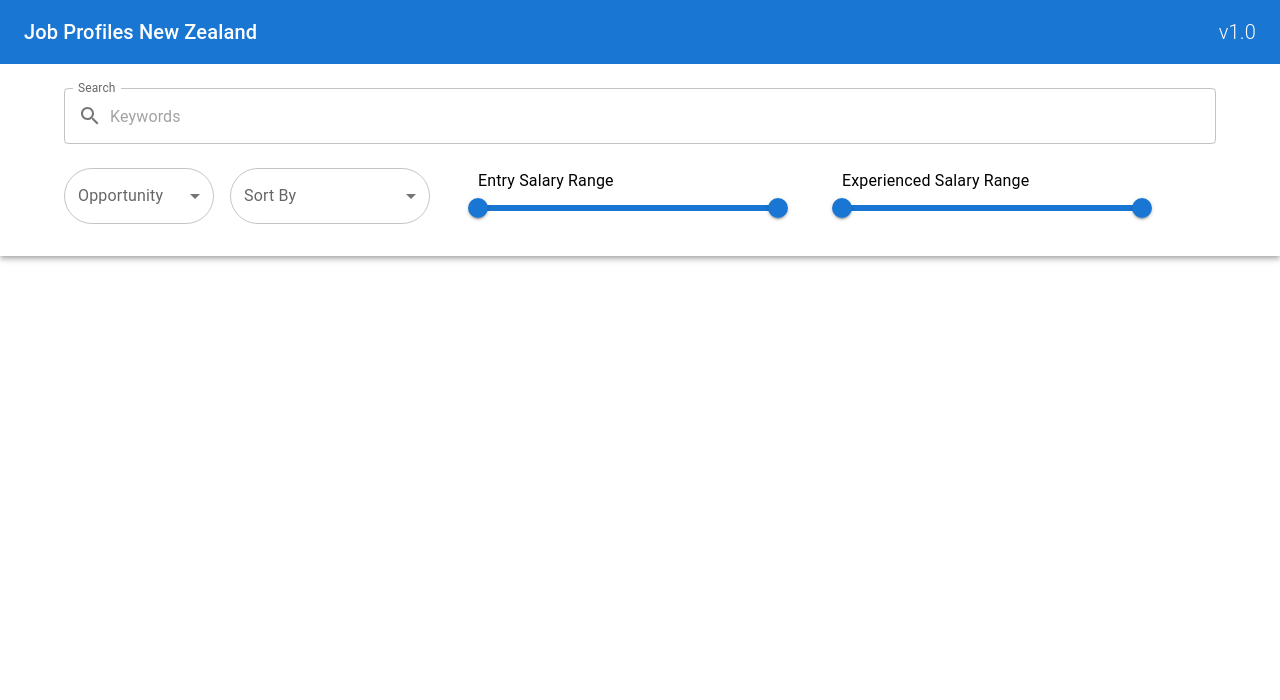
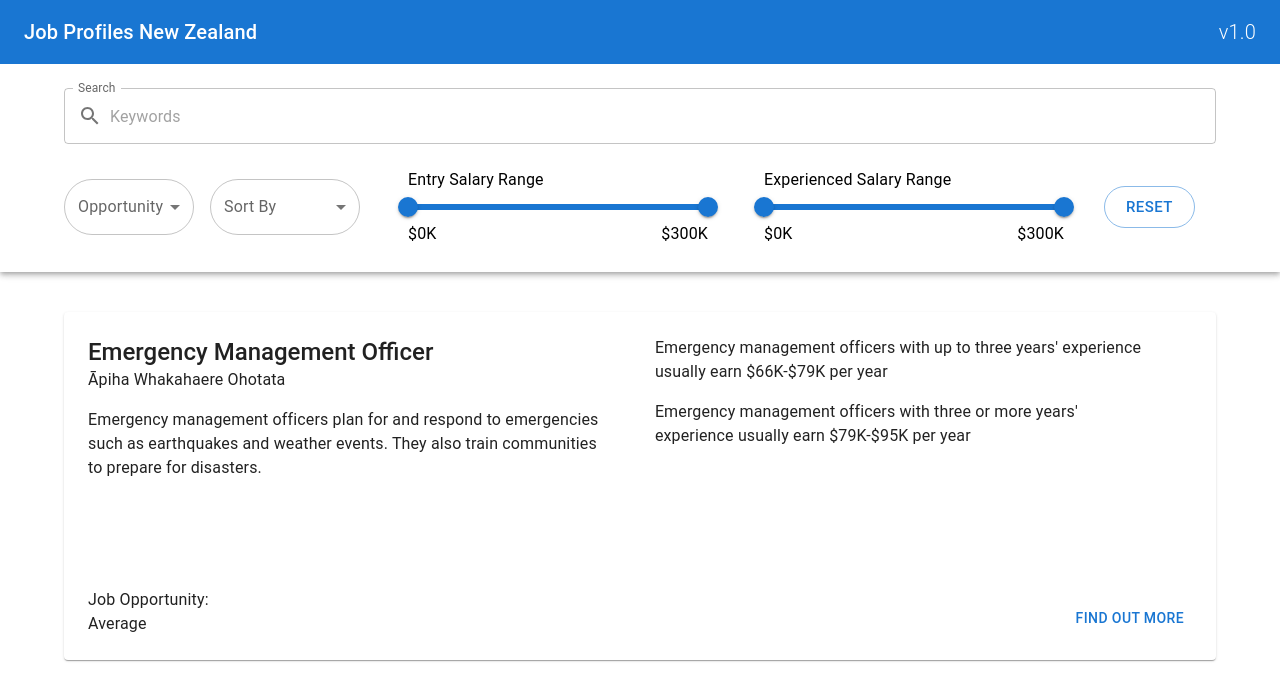
Before and after one commit to Lucaseng/Job-Profiles-New-Zealand, a React (Vite) app in the folder web/Job Profiles New Zealand/: page / in a window 1280 px wide. Shown: the top 700 px of the page. Built offline with nearby package versions, Linux system fonts and the light colour scheme.

Commit message:
Updated Search Bar and Job-Card Creation
- Data populated on JobCard, but styling revisions required.
- Reset button for search bar added
- Salary Ranges added for Salary Sliders

```diff
--- a/web/Job Profiles New Zealand/src/Home.jsx
+++ b/web/Job Profiles New Zealand/src/Home.jsx
@@ -1,11 +1,17 @@
 import React from "react";
 import Searchbar from "./components/SearchBar";
 import App from "./App";
+import JobCard from "./components/JobCard";
+import { Container } from "@mui/material";
 
 function Home() {
   return (
     <>
       <Searchbar></Searchbar>
+      <Container sx={{ pt: 5 }} maxWidth="lg">
+        {" "}
+        <JobCard></JobCard>
+      </Container>
     </>
   );
 }
--- /dev/null
+++ b/web/Job Profiles New Zealand/src/components/JobCard.jsx
@@ -0,0 +1,77 @@
+import React from "react";
+import {
+  Card,
+  Typography,
+  Stack,
+  Slider,
+  Link,
+  Button,
+  Container,
+  Box,
+} from "@mui/material";
+
+const jsonObj = {
+  title: "Emergency Management Officer",
+  subtitle: "\u0100piha Whakahaere Ohotata",
+  description:
+    "Emergency management officers plan for and respond to emergencies such as earthquakes and weather events. They also train communities to prepare for disasters.",
+  opportunity: "Average",
+  salary: [
+    {
+      text: "Emergency management officers with up to three years' experience usually earn $66K-$79K per year",
+      range: [66000, 79000],
+    },
+    {
+      text: "Emergency management officers with three or more years' experience usually earn $79K-$95K per year",
+      range: [79000, 95000],
+    },
+  ],
+  link: "https://www.careers.govt.nz/jobs-database/government-law-and-safety/government/emergency-management-officer/",
+};
+
+function JobCard() {
+  return (
+    <>
+      <Card sx={{ height: "300px", p: 3 }}>
+        <Stack sx={{ height: "300px" }}>
+          <Stack direction="row">
+            <Stack sx={{ maxWidth: "47%", pr: 6 }}>
+              <Typography variant="h5" fontWeight={"medium"}>
+                {jsonObj.title}
+              </Typography>
+              <Typography>{jsonObj.subtitle}</Typography>
+              <Typography sx={{ pt: 2 }}>{jsonObj.description}</Typography>
+            </Stack>
+            <Stack sx={{ alignContent: "center", maxWidth: "45%" }}>
+              {jsonObj.salary.map((salaryObj, i) => {
+                return (
+                  <Typography sx={{ pb: 2 }} key={i}>
+                    {salaryObj.text}
+                  </Typography>
+                );
+              })}
+            </Stack>
+          </Stack>
+          <Stack
+            direction="row"
+            sx={{
+              marginTop: "auto",
+              alignItems: "end",
+              justifyContent: "space-between",
+            }}
+          >
+            <div>
+              <Typography>Job Opportunity:</Typography>
+              <Typography>{jsonObj.opportunity}</Typography>
+            </div>
+            <a href={jsonObj.link} target="_blank" rel="noopener noreferrer">
+              <Button>Find Out More</Button>
+            </a>
+          </Stack>
+        </Stack>
+      </Card>
+    </>
+  );
+}
+
+export default JobCard;
--- a/web/Job Profiles New Zealand/src/components/RangeSlider.jsx
+++ b/web/Job Profiles New Zealand/src/components/RangeSlider.jsx
@@ -10,15 +10,30 @@ import {
 } from "@mui/material";
 import { Label } from "@mui/icons-material";
 
-export default function RangeSlider({ labelText }) {
+export default function RangeSlider({
+  labelText,
+  resetSlider,
+  setResetSlider,
+}) {
   const [value, setValue] = React.useState([0, 300000]);
 
   const handleChange = (event, newValue) => {
     setValue(newValue);
   };
 
+  const displayK = (value) => {
+    return "$" + value / 1000 + "K";
+  };
+
+  React.useEffect(() => {
+    if (resetSlider) {
+      setValue([0, 300000]);
+      setResetSlider(false);
+    }
+  }, [resetSlider]);
+
   return (
-    <Box sx={{ width: 300, pl: 2, pr: 6 }}>
+    <Box sx={{ width: 300, pl: 2, pr: 5 }}>
       <Stack direction="column">
         <Typography color="#000">{labelText}</Typography>
         <Slider
@@ -29,8 +44,12 @@ export default function RangeSlider({ labelText }) {
           value={value}
           onChange={handleChange}
           valueLabelDisplay="auto"
-          valueLabelFormat={(value) => "$" + value}
+          valueLabelFormat={displayK}
         />
+        <Stack direction="row" justifyContent="space-between">
+          <Typography color="#000">{displayK(value[0])}</Typography>
+          <Typography color="#000">{displayK(value[1])}</Typography>
+        </Stack>
       </Stack>
     </Box>
   );
--- a/web/Job Profiles New Zealand/src/components/SearchBar.jsx
+++ b/web/Job Profiles New Zealand/src/components/SearchBar.jsx
@@ -14,6 +14,7 @@ import {
   MenuItem,
   FormControl,
   InputLabel,
+  Button,
 } from "@mui/material";
 import SearchIcon from "@mui/icons-material/Search";
 import { useState } from "react";
@@ -22,13 +23,19 @@ import RangeSlider from "./RangeSlider";
 function SearchBar() {
   const [opportunity, setOpportunity] = React.useState("");
   const [sort, setSort] = React.useState("");
-
+  const [resetSlider, setResetSlider] = React.useState(false);
   const handleChange = (event) => {
     setOpportunity(event.target.value);
   };
 
   const handleSortChange = (event) => {
     setSort(event.target.value);
+  };
+
+  const handleReset = (event) => {
+    setSort("");
+    setOpportunity("");
+    setResetSlider(true);
   };
 
   return (
@@ -41,8 +48,9 @@ function SearchBar() {
           v1.0
         </Typography>
       </Toolbar>
-      <Box sx={{ height: "12em", backgroundColor: "#fff" }}>
+      <Box sx={{ height: "13em", backgroundColor: "#fff" }}>
         <Container sx={{ mt: 3 }}>
+          <Stack direction="row">
             <TextField
               id="input-with-icon-textfield"
               label="Search"
@@ -57,6 +65,8 @@ function SearchBar() {
               }}
               variant="outlined"
             />
+          </Stack>
+
           <Stack
             direction="row"
             sx={{
@@ -65,7 +75,7 @@ function SearchBar() {
             }}
           >
             <div>
-              <FormControl sx={{ width: 150, pr: 2 }}>
+              <FormControl sx={{ width: 130, pr: 2 }}>
                 <InputLabel>Opportunity</InputLabel>
                 <Select
                   sx={{ borderRadius: "30px" }}
@@ -81,7 +91,7 @@ function SearchBar() {
                   <MenuItem value={30}>Good</MenuItem>
                 </Select>
               </FormControl>
-              <FormControl sx={{ width: 200, pr: 4 }}>
+              <FormControl sx={{ width: 150, pr: 4 }}>
                 <InputLabel>Sort By</InputLabel>
                 <Select
                   sx={{ borderRadius: "30px" }}
@@ -95,13 +105,29 @@ function SearchBar() {
                   <MenuItem value={10}>Entry Salary</MenuItem>
                   <MenuItem value={20}>Experienced Salary</MenuItem>
                   <MenuItem value={30}>Name</MenuItem>
-                  <MenuItem value={30}>Opportunity</MenuItem>
+                  <MenuItem value={40}>Opportunity</MenuItem>
                 </Select>
               </FormControl>
             </div>
 
-            <RangeSlider labelText={"Entry Salary Range"}></RangeSlider>
-            <RangeSlider labelText={"Experienced Salary Range"}></RangeSlider>
+            <RangeSlider
+              resetSlider={resetSlider}
+              setResetSlider={setResetSlider}
+              labelText={"Entry Salary Range"}
+            ></RangeSlider>
+            <RangeSlider
+              resetSlider={resetSlider}
+              setResetSlider={setResetSlider}
+              labelText={"Experienced Salary Range"}
+            ></RangeSlider>
+            <Button
+              size="large"
+              sx={{ borderRadius: "30px" }}
+              variant="outlined"
+              onClick={handleReset}
+            >
+              Reset
+            </Button>
           </Stack>
         </Container>
       </Box>
```
Lines whose indentation alone changed are shown as unchanged.
